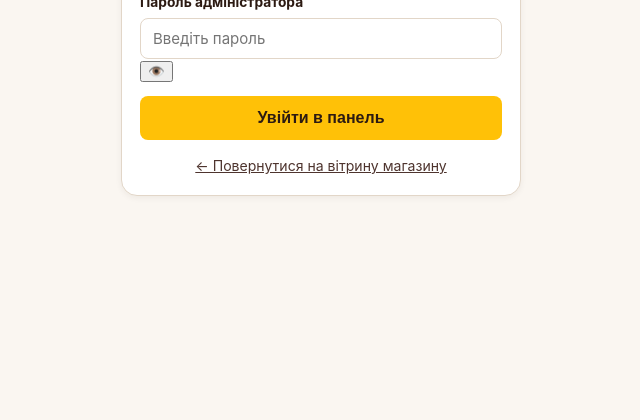
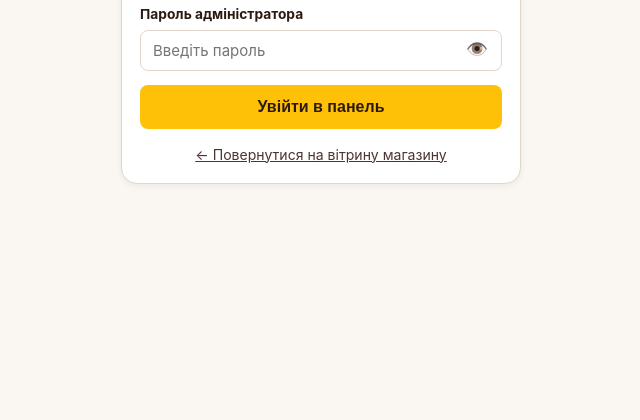
Before and after one commit to handzyukrostuslav-cell/market-duo, a plain HTML site: page admin.html in a window 1280 px wide. Shown: the part 380-800 px from the top of the page, without its empty margins (319-959 px from the left). Drawn offline with Linux system fonts and the light colour scheme; no server answers.

Commit message:
Update style.css

```diff
--- a/style.css
+++ b/style.css
@@ -1947,6 +1947,28 @@ body {
   color: var(--color-danger);
 }
 
+/* Поле пароля з кнопкою показу */
+.password-input-wrap {
+  position: relative;
+  display: flex;
+  align-items: center;
+}
+
+.password-input-wrap .form-input {
+  padding-right: 42px;
+}
+
+.password-toggle-btn {
+  position: absolute;
+  right: 8px;
+  background: transparent;
+  border: none;
+  font-size: 1.1rem;
+  cursor: pointer;
+  padding: 4px 6px;
+  line-height: 1;
+}
+
 /* --- КРИТИЧНІ АДАПТИВНІ ПРАВИЛА --- */
 @media (max-width: 820px) {
   .site-header {
```
